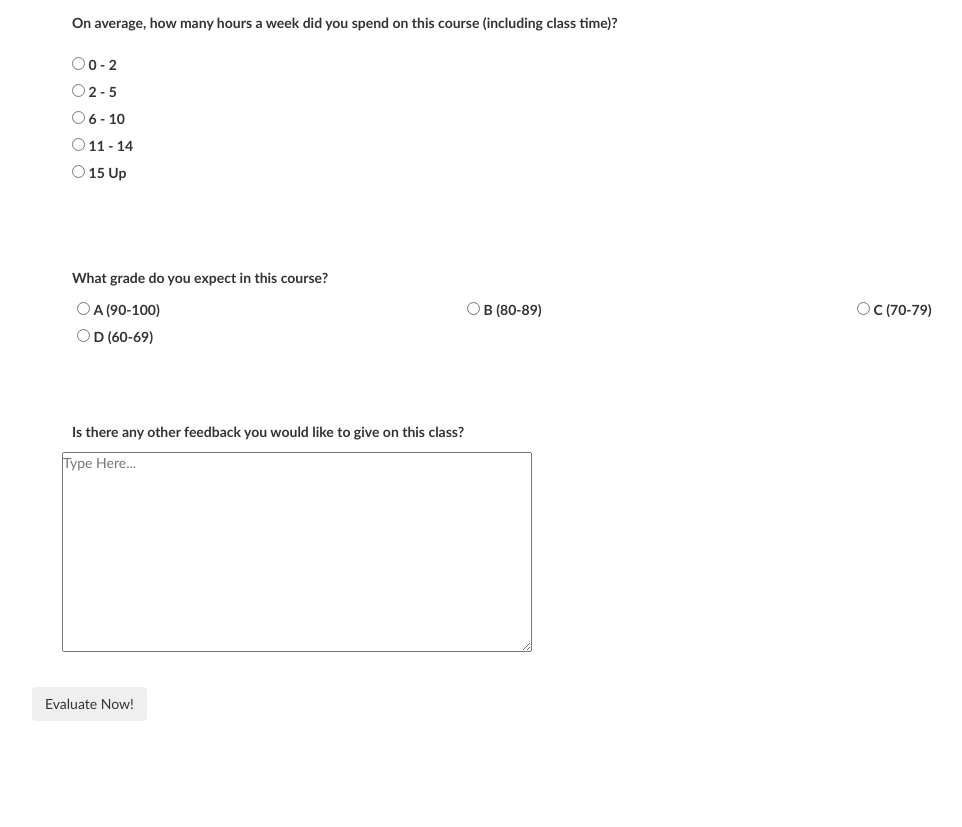
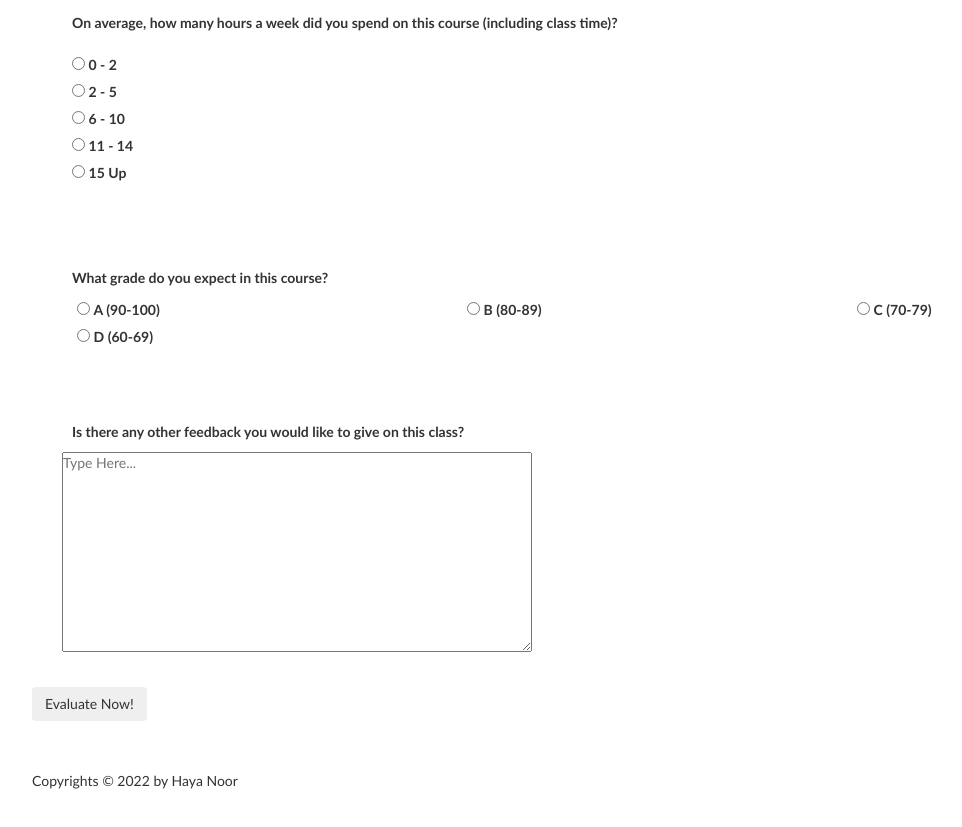
Before and after one commit to haya-noor/courseEval, a plain HTML site: page index.html in a window 1280 px wide. Shown: the part 1374-2201 px from the top of the page, without its empty margins (108-1070 px from the left). Before the commit the page ends 2175 px from the top, so only its background shows below. Drawn offline with nearby package versions, Linux system fonts and the light colour scheme.

Commit message:
Update index.html

```diff
--- a/index.html
+++ b/index.html
@@ -205,6 +205,8 @@
             <button type="button" class="btn btn-dark">Evaluate Now!</button>
         </section>
 
+        <footer><p>Copyrights &#169; 2022 by Haya Noor</p></footer>
+
     </main>
 
 </body>
```
